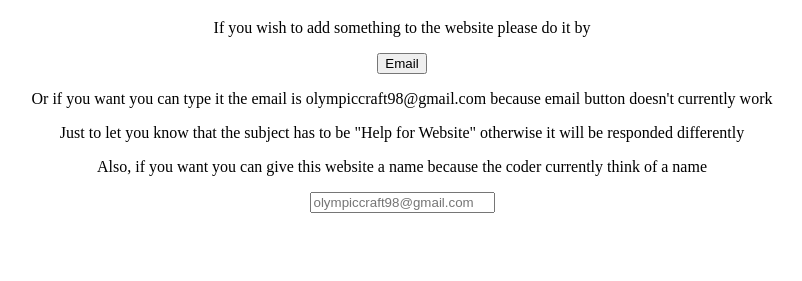
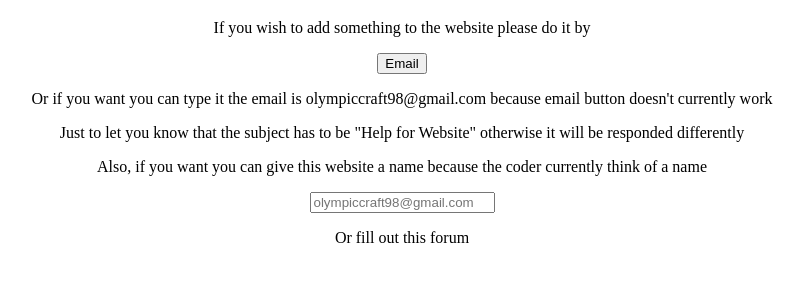
Before and after one commit to KingofUndead/official-website, a plain HTML site: page index.html in a window 1280 px wide. Shown: the part 61-342 px from the top of the page, without its empty margins (238-1040 px from the left). Drawn offline with Linux system fonts and the light colour scheme.

Commit message:
Update index.html

```diff
--- a/index.html
+++ b/index.html
@@ -9,6 +9,8 @@
  <p>Just to let you know that the subject has to be "Help for Website" otherwise it will be responded differently</p>
     <p>Also, if you want you can give this website a name because the coder currently think of a name</p>
     <input type="email" name="Help for Website" placeholder="olympiccraft98@gmail.com">
+    <p>Or fill out this forum</p>
+    <base href="https://docs.google.com/forms/d/e/1FAIpQLSfNuC4gBwH3cw2khcHYVyUxRJY-Js5B0uC7UGiWPkMEjRSh0w/viewform?c=0&w=1" target="_blank">
   </body>
 
 
```
